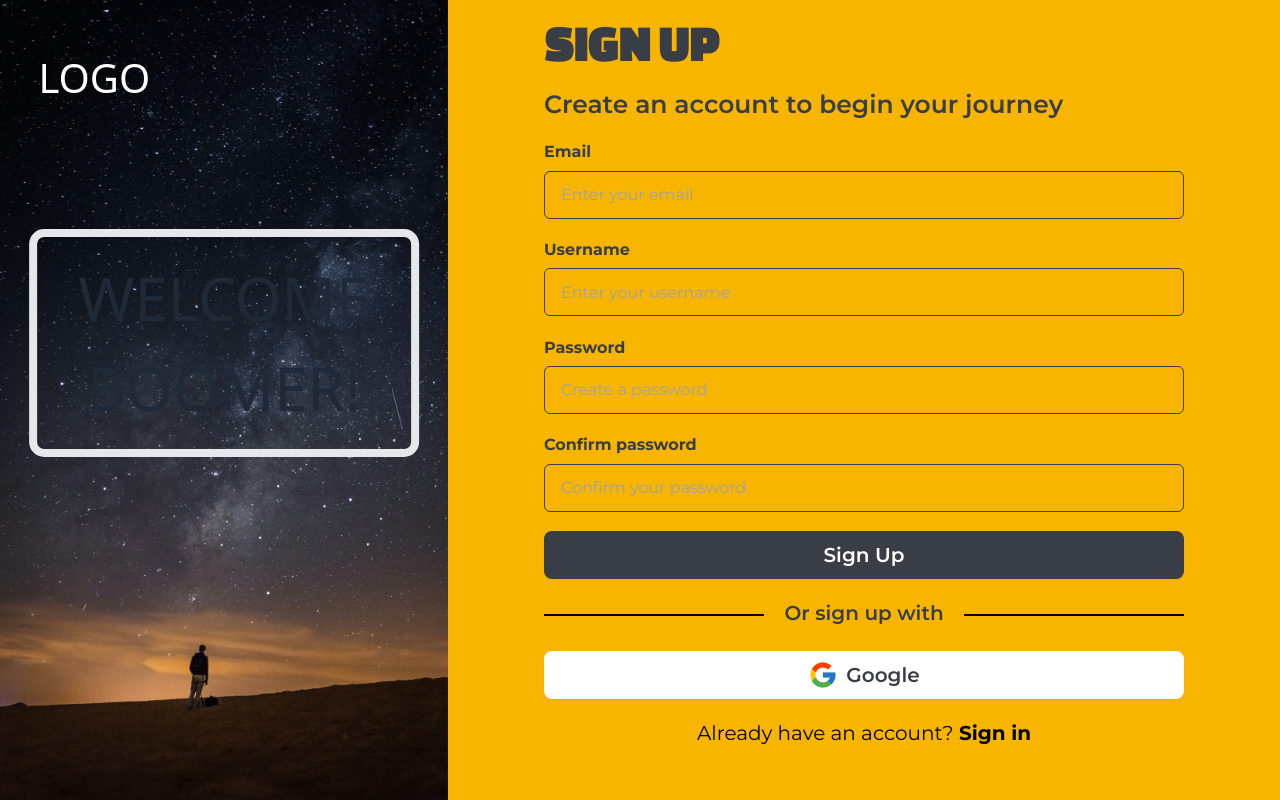
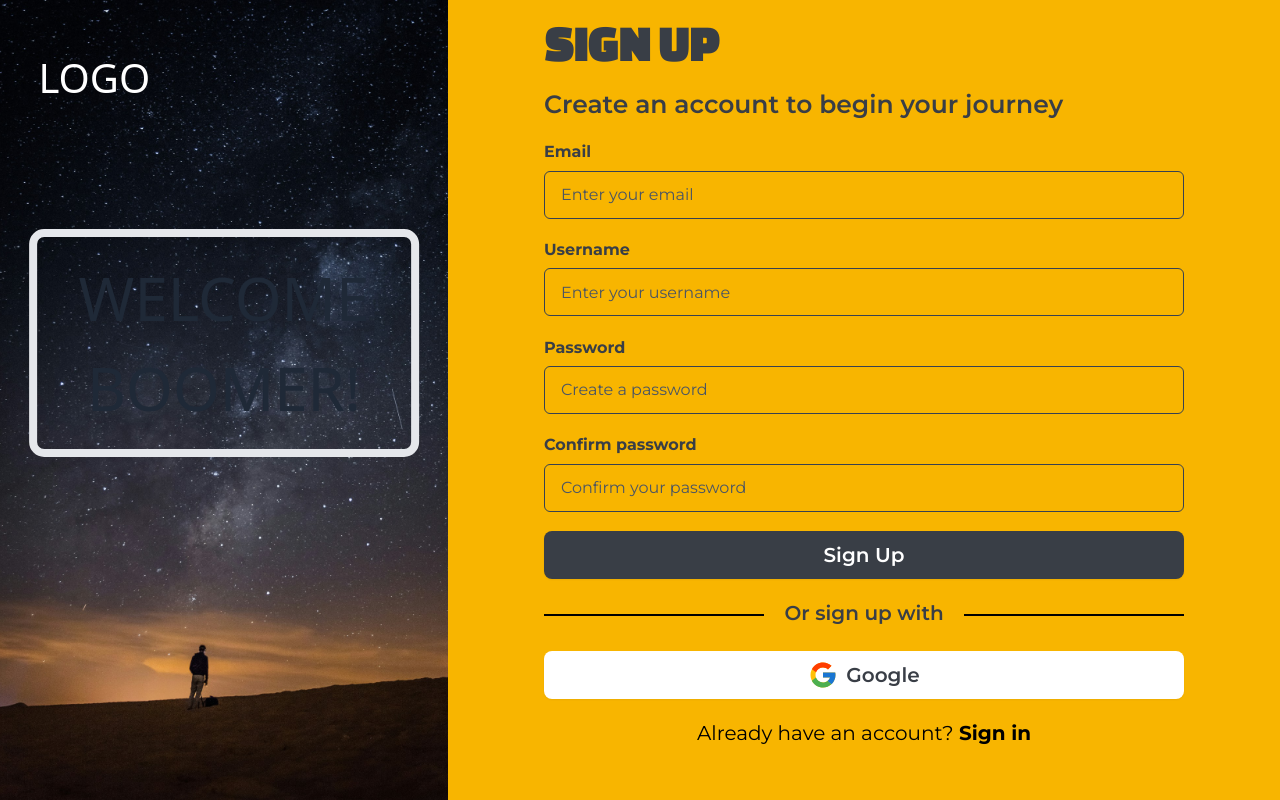
Before and after one commit to Kade-inc/boomers-frontend, a React (Vite) app: page / in a window 1280 px wide. Built offline with nearby package versions, Linux system fonts and the light colour scheme.

Commit message:
Update placeholder color

```diff
--- a/src/components/SignupForm.tsx
+++ b/src/components/SignupForm.tsx
@@ -64,7 +64,7 @@ const SignupForm = () => {
           <input
             type="text"
             placeholder="Enter your email"
-            className="input w-full border border-gray-700 bg-transparent rounded-md font-body"
+            className="input w-full border border-gray-700 hover:border-gray-700 focus:outline-none bg-transparent rounded-md font-body placeholder-gray-600"
             style={{ backgroundColor: "transparent" }}
             {...register("email")}
             id="email"
@@ -84,7 +84,7 @@ const SignupForm = () => {
             type="text"
             id="username"
             placeholder="Enter your username"
-            className="input w-full border border-gray-700 bg-transparent rounded-md font-body"
+            className="input w-full border border-gray-700 bg-transparent rounded-md font-body placeholder-gray-600 hover:border-gray-700 focus:outline-none"
             style={{ backgroundColor: "transparent" }}
             {...register("username")}
           />
@@ -104,7 +104,7 @@ const SignupForm = () => {
             autoComplete="on"
             id="password"
             placeholder="Create a password"
-            className="input w-full border border-gray-700 bg-transparent rounded-md font-body"
+            className="input w-full border border-gray-700 bg-transparent rounded-md font-body placeholder-gray-600 hover:border-gray-700 focus:outline-none"
             style={{ backgroundColor: "transparent" }}
             {...register("password")}
           />
@@ -124,7 +124,7 @@ const SignupForm = () => {
             autoComplete="on"
             id="confirmpassword"
             placeholder="Confirm your password"
-            className="input w-full border border-gray-700  rounded-md font-body"
+            className="input w-full border border-gray-700  rounded-md font-body placeholder-gray-600 hover:border-gray-700 focus:outline-none"
             style={{ backgroundColor: "transparent" }}
             {...register("confirmpassword")}
           />
@@ -134,7 +134,7 @@ const SignupForm = () => {
         )}
 
         <button
-          className="btn w-full bg-[#393E46] text-[20px] mb-[3%] text-white border-none disabled:text-gray-500 font-body"
+          className="btn w-full bg-[#393E46] text-[20px] mb-[3%] text-white border-none disabled:text-gray-500 font-body "
           type="submit"
           // disabled={!isValid}
         >
```
